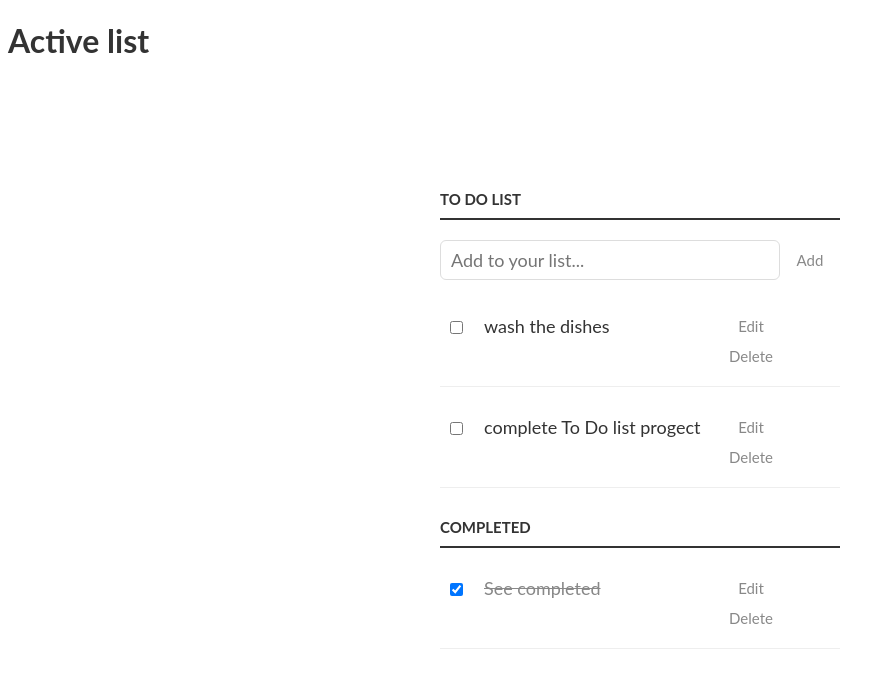
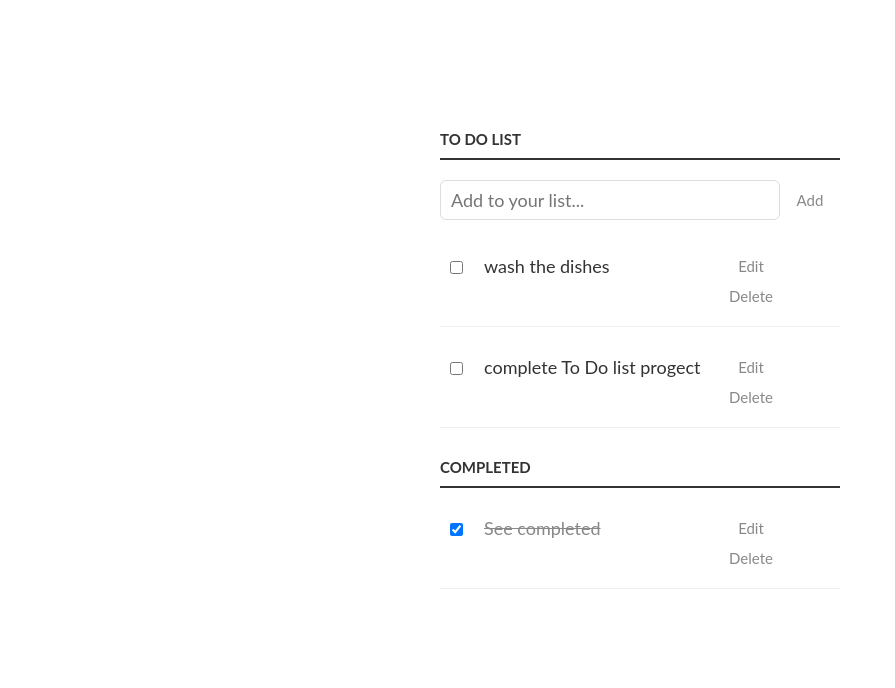
Before and after one commit to karam084/to_do_list, a website built with webpack: page src/index.html in a window 1280 px wide. Shown: the whole page, without its empty margins (0-895 px from the left). Built offline with nearby package versions, Linux system fonts and the light colour scheme.

```diff
--- a/src/index.html
+++ b/src/index.html
@@ -9,7 +9,6 @@
     />
   </head>
   <body>
-    <h1>Active list</h1>
     <div class="container">
       <p>
         <label for="new-task"id="title"></label>
```
